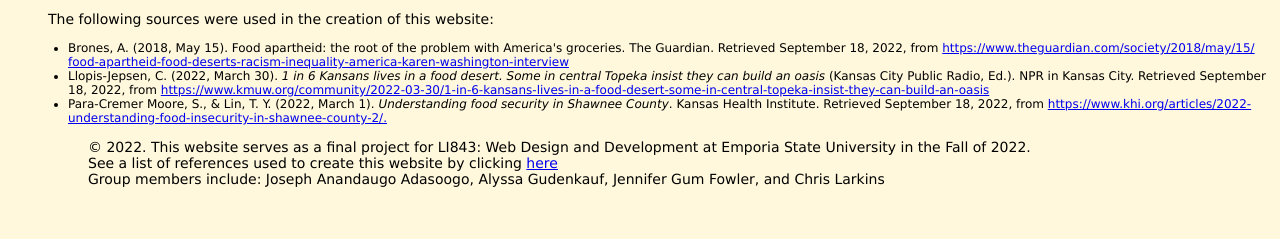
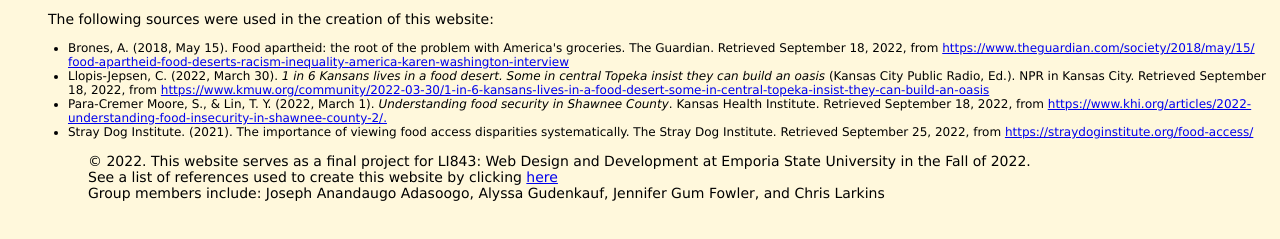
Before and after one commit to agudenka/Food-Access-in-Shawnee-County, a plain HTML site: page references.html in a window 1280 px wide. Shown: the part 443-682 px from the top of the page. Drawn offline with Linux system fonts and the light colour scheme.

Commit message:
add reference

```diff
--- a/references.html
+++ b/references.html
@@ -38,7 +38,8 @@
          </a>
         <li>Para-Cremer Moore, S., & Lin, T. Y. (2022, March 1). <em>Understanding food security in Shawnee County</em>. Kansas Health Institute. Retrieved
             September 18, 2022, from <a href="https://www.khi.org/articles/2022-understanding-food-insecurity-in-shawnee-county-2/.">https://www.khi.org/articles/2022-understanding-food-insecurity-in-shawnee-county-2/.</a></li>
-    </p>
+    <li>Stray Dog Institute. (2021). The importance of viewing food access disparities systematically. The Stray Dog Institute. Retrieved September 25, 2022, from <a href="https://straydoginstitute.org/food-access/">https://straydoginstitute.org/food-access/</a></li>
+          </p>
     </body>
 
     <footer class="footer">
```
